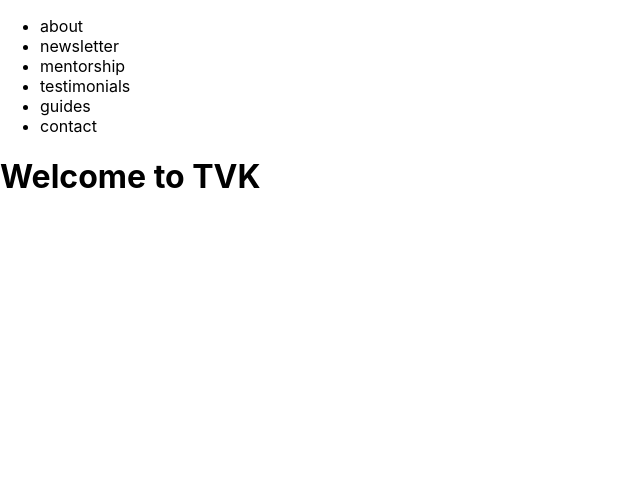
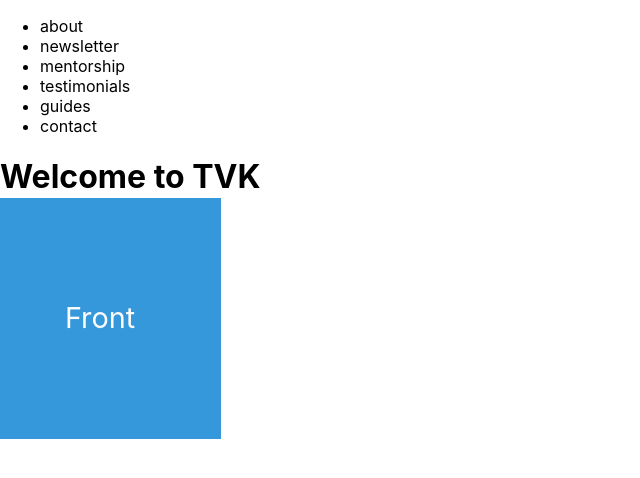
Before and after one commit to ananupam/tvk_demo, a React (Create React App) app in the folder tvk_frontend/: page / in a window 1280 px wide. Shown: the top 478 px of the page, without its empty margins (0-640 px from the left). Built offline with nearby package versions, Linux system fonts and the light colour scheme.

Commit message:
add 3D textcube

```diff
--- a/tvk_frontend/package.json
+++ b/tvk_frontend/package.json
@@ -7,6 +7,7 @@
     "@testing-library/react": "^13.4.0",
     "@testing-library/user-event": "^13.5.0",
     "react": "^18.2.0",
+    "react-3d-cube": "^1.0.5",
     "react-dom": "^18.2.0",
     "react-router-dom": "^6.15.0",
     "react-scripts": "5.0.1",
--- a/tvk_frontend/src/App.js
+++ b/tvk_frontend/src/App.js
@@ -3,6 +3,7 @@ import logo from './logo.svg';
 import './App.css';
 import Preloader from './components/preloader/Preloader';
 import Navbar from './components/navbar/Navbar';
+import TextCube from './components/textcube/Textcube';
 
 function App() {
 
@@ -23,6 +24,7 @@ function App() {
     <div>
     <Navbar/>
     <h1>Welcome to TVK</h1>
+    <TextCube/>
     </div>
   )
 }
--- /dev/null
+++ b/tvk_frontend/src/components/textcube/Textcube.css
@@ -0,0 +1,50 @@
+.App {
+    text-align: center;
+  }
+
+  .cube {
+    width: 200px;
+    height: 200px;
+    perspective: 600px;
+    transform-style: preserve-3d;
+    transition: transform 2s ease-in-out;
+    position: relative;
+  }
+
+  .cube.hovered {
+    transform: rotateY(-60deg);
+  }
+
+  .front,
+  .side,
+  .back{
+    position: absolute;
+    width: 200px;
+    height: 200px;
+    background-color: #3498db;
+    color: white;
+    display: flex;
+    justify-content: center;
+    align-items: center;
+    font-size: 24px;
+    backface-visibility: visible;
+    transition: background-color 0.3s ease-in-out;
+  }
+
+  .side {
+    background-color: #e74c3c;
+    transform: rotateY(90deg) translateZ(100px);
+  }
+
+
+  .front {
+    transform: translateZ(100px);
+  }
+
+  .cube:hover .front {
+    background-color: #e74c3c;
+  }
+
+  .cube:hover .side {
+    background-color: #3498db;
+  }
--- /dev/null
+++ b/tvk_frontend/src/components/textcube/Textcube.js
@@ -0,0 +1,28 @@
+import React, { useState } from 'react';
+import './Textcube.css';
+
+function TextCube () {
+    const [isHovered, setIsHovered] = useState(false);
+
+    const handleHover = () => {
+        setIsHovered(true);
+    };
+
+    const handleLeave = () => {
+        setIsHovered(false);
+    };
+
+
+  return (
+    <div
+        className={`cube ${isHovered ? 'hovered' : ''}`}
+      onMouseEnter={handleHover}
+      onMouseLeave={handleLeave}
+    >
+      <div className="front">Front</div>
+      <div className="side">Side</div>
+    </div>
+  );
+}
+
+export default TextCube;
```
Also changed, not shown: 1 other file (tests, documents, lock files or other folders).
